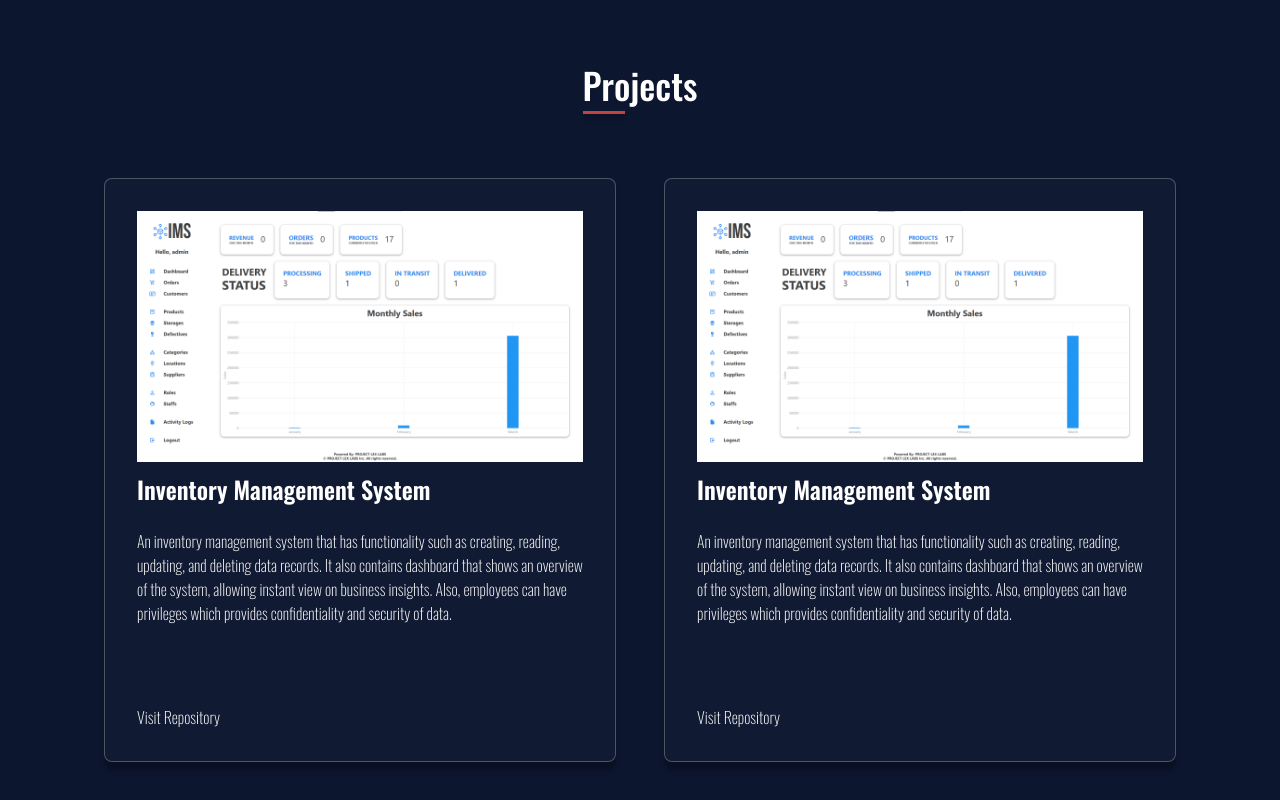
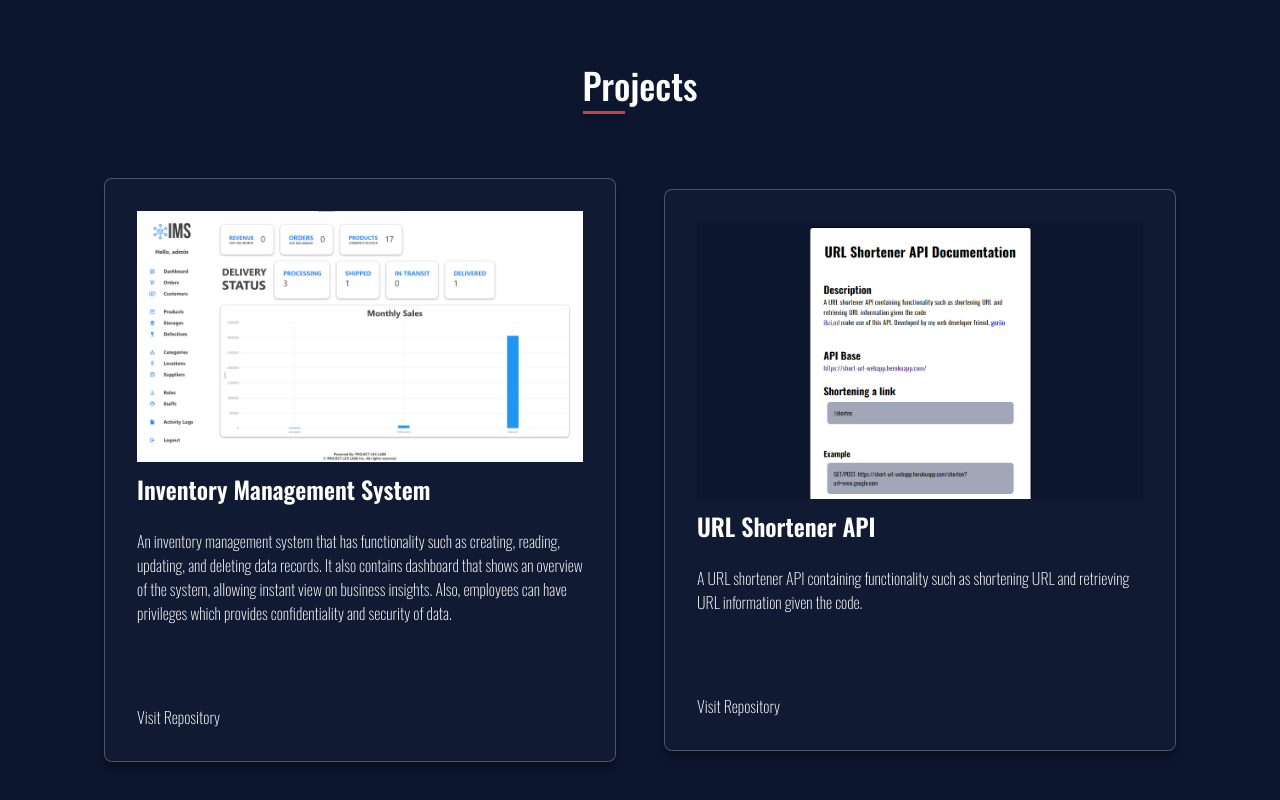
Before and after one commit to kathulhur/old-portfolio, a React (Create React App) app: page / in a window 1280 px wide. Shown: the part 570-1370 px from the top of the page. Built offline with nearby package versions, Linux system fonts and the light colour scheme.

Commit message:
Update projects list

```diff
--- a/src/App.css
+++ b/src/App.css
@@ -8,6 +8,7 @@
 body {
     background: var(--color-bg)
 }
+
 
 
 .section__padding {
--- a/src/containers/projects/Projects.jsx
+++ b/src/containers/projects/Projects.jsx
@@ -3,7 +3,7 @@ import React from 'react';
 import './projects.css'
 import { Header, Project } from '../../components/index'
 import inventoryManagementSystem from '../../assets/inventory-management-system.png'
-
+import urlShortener from '../../assets/url-shortener.png'
 
 const projectsData = [
     {
@@ -13,10 +13,10 @@ const projectsData = [
         link: "https://github.com/kathulhur/ProjectLex-InventoryManagement"
     },
     {
-        title: "Inventory Management System",
-        description: "An inventory management system that has functionality such as creating, reading, updating, and deleting data records. It also contains dashboard that shows an overview of the system, allowing instant view on business insights. Also, employees can have privileges which provides confidentiality and security of data.",
-        image: inventoryManagementSystem,
-        link: "https://github.com/kathulhur/ProjectLex-InventoryManagement"
+        title: "URL Shortener API",
+        description: "A URL shortener API containing functionality such as shortening URL and retrieving URL information given the code.",
+        image: urlShortener,
+        link: "https://github.com/kathulhur/url-shortener"
     }
 ]
 
@@ -27,7 +27,7 @@ const Projects = () => {
             <Header text="Projects"/>
             <div className="App__projects-container">
                 {projectsData.map( (item, index) => (
-                    <Project title={item.title} description={item.description} image={inventoryManagementSystem} key={item.title + index} link={item.link} />
+                    <Project title={item.title} description={item.description} image={item.image} key={item.title + index} link={item.link} />
                 ))
                 }
             </div>
```
Also changed, not shown: src/assets/url-shortener.png (added).
